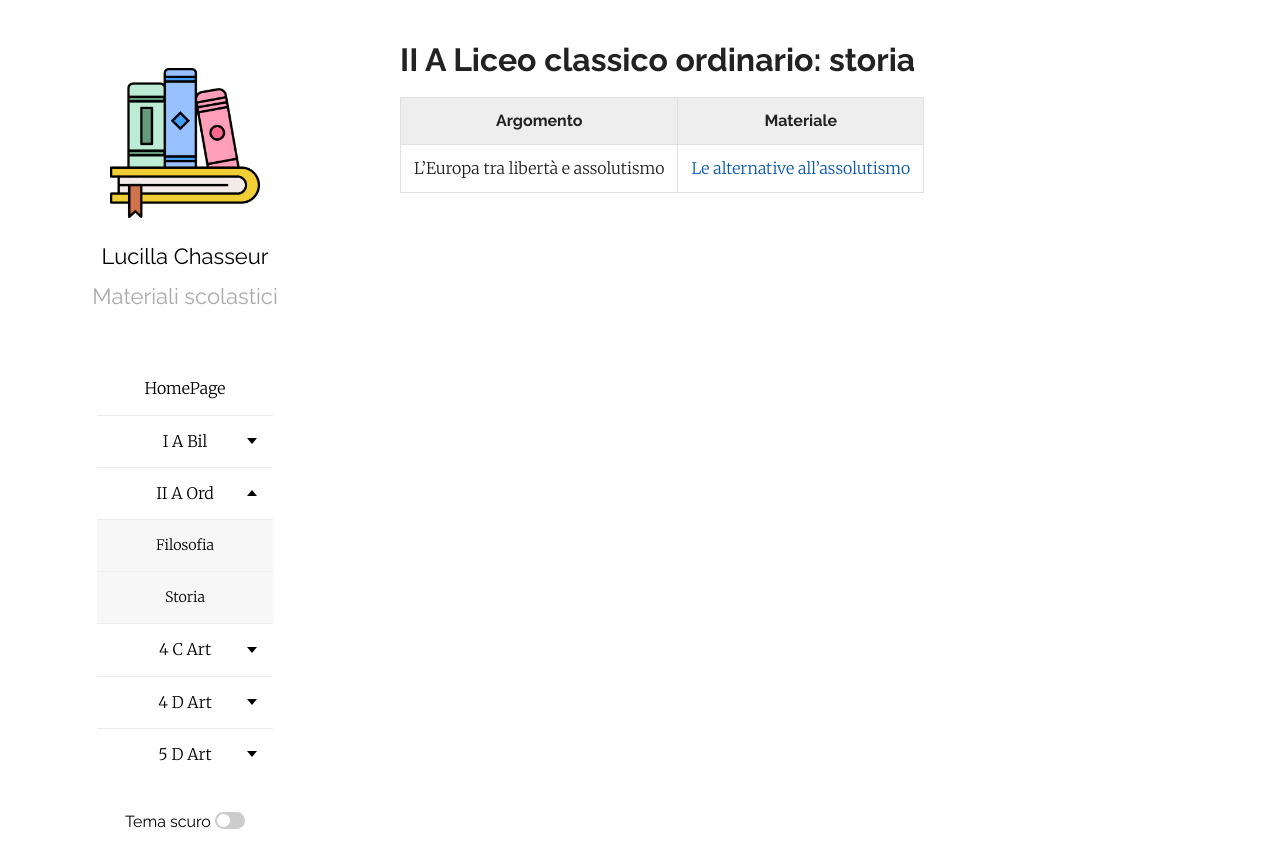
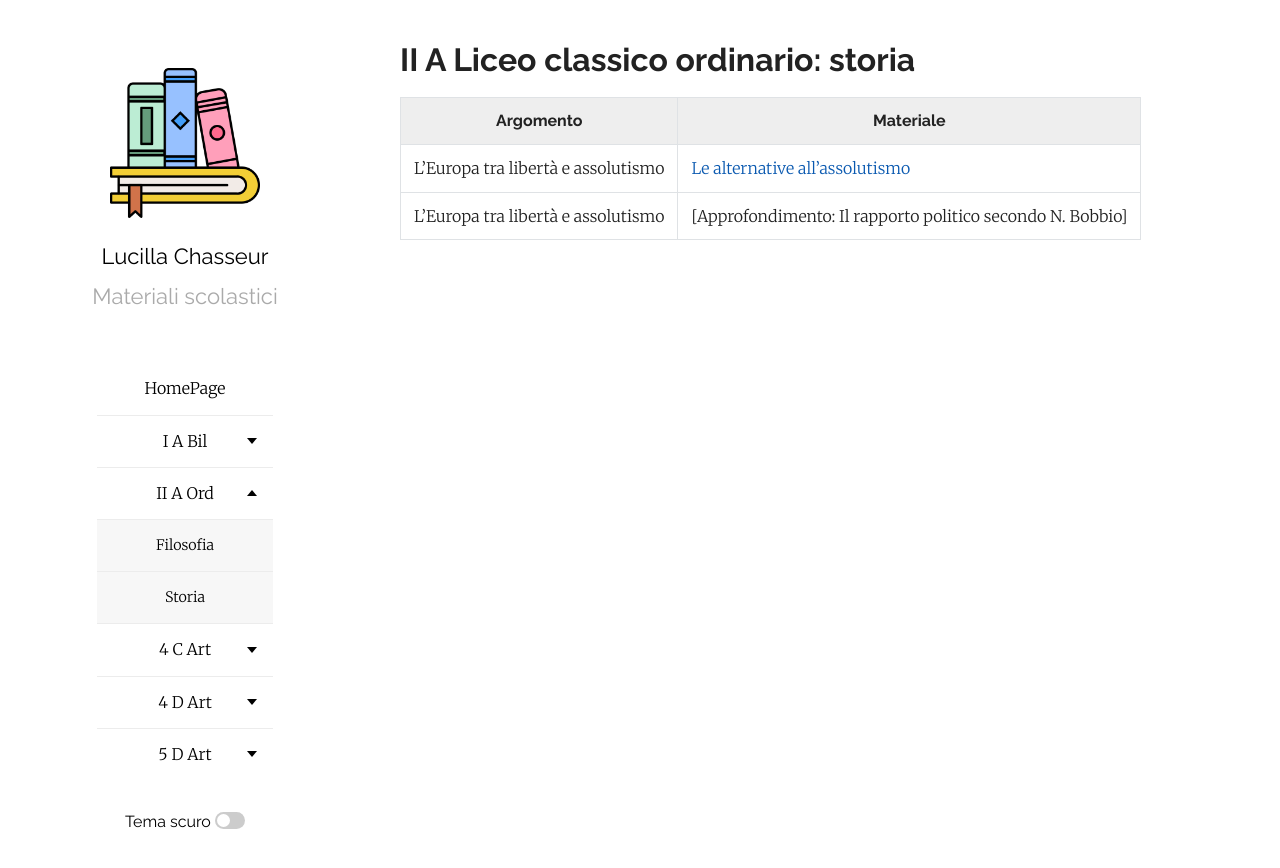
Before and after one commit to efemeridi/efemeridi.github.io, a Jekyll site: the page built from 2a_ord_storia.md, in a window 1280 px wide. Shown: the top 868 px of the page. Built offline with Jekyll 4.4.1, drawn with Linux system fonts in a browser that asks for light colours; our own code applies the rules of GitHub Pages for plain Markdown files.

Commit message:
Fix table entry for political relationship resource

```diff
--- a/2a_ord_storia.md
+++ b/2a_ord_storia.md
@@ -6,3 +6,4 @@ layout: page
 | Argomento | Materiale   |
 |-----------|-------------|
 |L'Europa tra libertà e assolutismo | [Le alternative all'assolutismo](/materiali/II_A_ord/storia/02_vol_2_alternative_all_assolutismo.pdf)
+|L'Europa tra libertà e assolutismo | [Approfondimento: Il rapporto politico secondo N. Bobbio]
```
